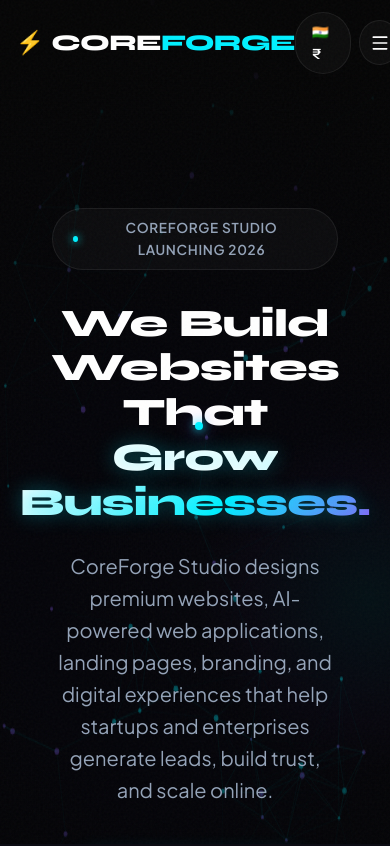
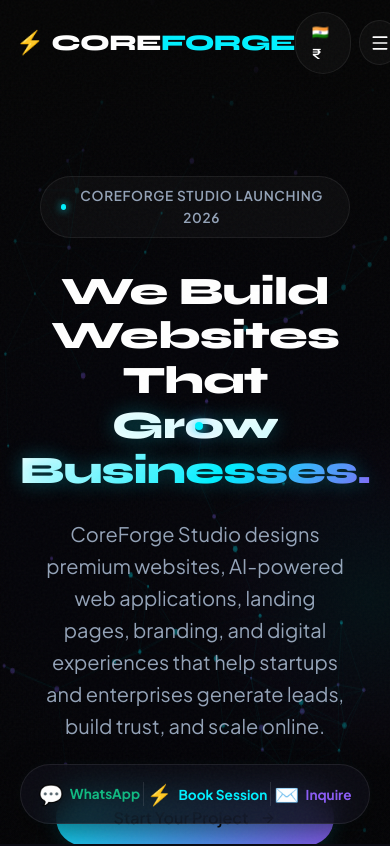
Before and after one commit to uk0976/CoreForge-Studio, a React (Vite) app: page / in a window 390 px wide. Shown: the top 846 px of the page. Built offline with nearby package versions, Linux system fonts and the light colour scheme.

Commit message:
design: implement sticky floating actions bar and horizontal technology swipe bar on mobile

```diff
--- a/src/App.jsx
+++ b/src/App.jsx
@@ -219,6 +219,38 @@
 
       {/* Footer Layout */}
       <Footer setRoute={handleRouteUpdate} />
+
+      {/* Mobile Floating Quick-Actions Bar */}
+      <div className="mobile-only-action-bar">
+        <a
+          href="https://wa.me/1234567890"
+          target="_blank"
+          rel="noreferrer"
+          className="action-bar-btn"
+          style={{ color: '#10b981' }}
+        >
+          <span style={{ fontSize: '1.25rem' }}>💬</span>
+          <span>WhatsApp</span>
+        </a>
+        <div style={{ width: '1px', background: 'rgba(255,255,255,0.1)', height: '24px' }} />
+        <button
+          onClick={() => handleRouteUpdate('book-consultation')}
+          className="action-bar-btn"
+          style={{ color: '#00f0ff' }}
+        >
+          <span style={{ fontSize: '1.25rem' }}>⚡</span>
+          <span>Book Session</span>
+        </button>
+        <div style={{ width: '1px', background: 'rgba(255,255,255,0.1)', height: '24px' }} />
+        <button
+          onClick={() => handleRouteUpdate('contact')}
+          className="action-bar-btn"
+          style={{ color: '#8b5cf6' }}
+        >
+          <span style={{ fontSize: '1.25rem' }}>✉️</span>
+          <span>Inquire</span>
+        </button>
+      </div>
     </>
   );
 }
--- a/src/index.css
+++ b/src/index.css
@@ -596,3 +596,71 @@
   padding: 0.75rem !important;
   font-size: 0.9rem;
 }
+
+/* Mobile Quick-Actions Floating Bar */
+.mobile-only-action-bar {
+  display: none;
+}
+
+.hero-viewport {
+  padding: 8rem 2rem 6rem;
+  min-height: 100vh;
+}
+
+@media (max-width: 768px) {
+  .hero-viewport {
+    padding: 6rem 1.25rem 4rem !important;
+    min-height: 85vh !important;
+  }
+
+  .mobile-only-action-bar {
+    display: flex;
+    position: fixed;
+    bottom: 20px;
+    left: 20px;
+    right: 20px;
+    height: 60px;
+    background: rgba(12, 12, 20, 0.85);
+    backdrop-filter: blur(15px);
+    -webkit-backdrop-filter: blur(15px);
+    border: 1px solid rgba(255, 255, 255, 0.08);
+    border-radius: 50px;
+    z-index: 998;
+    align-items: center;
+    justify-content: space-around;
+    box-shadow: 0 10px 30px rgba(0, 0, 0, 0.5), 0 0 15px rgba(0, 240, 255, 0.03);
+    padding: 0 1rem;
+    animation: slideUpActionBar 0.6s cubic-bezier(0.16, 1, 0.3, 1) forwards;
+  }
+  .action-bar-btn {
+    display: flex;
+    align-items: center;
+    gap: 0.4rem;
+    font-size: 0.85rem;
+    font-weight: 700;
+    cursor: pointer;
+    text-decoration: none;
+    transition: transform 0.2s;
+    background: none;
+    border: none;
+  }
+  .action-bar-btn:active {
+    transform: scale(0.95);
+  }
+
+  /* Add bottom offset to footer so floating bar doesn't cover elements */
+  footer {
+    padding-bottom: 7.5rem !important;
+  }
+}
+
+@keyframes slideUpActionBar {
+  from {
+    transform: translateY(100px);
+    opacity: 0;
+  }
+  to {
+    transform: translateY(0);
+    opacity: 1;
+  }
+}
--- a/src/pages/Home.jsx
+++ b/src/pages/Home.jsx
@@ -148,7 +148,9 @@
   return (
     <div style={{ position: 'relative' }}>
       {/* 2. Hero Section */}
-      <section style={{
+      <section
+        className="hero-viewport"
+        style={{
           position: 'relative',
           minHeight: '100vh',
           overflow: 'hidden',
@@ -157,7 +159,8 @@
           justifyContent: 'center',
           alignItems: 'center',
           padding: '8rem 2rem 6rem'
-      }}>
+        }}
+      >
         <canvas ref={canvasRef} style={{ position: 'absolute', top: 0, left: 0, width: '100%', height: '100%', zIndex: 1 }} />
 
         {/* Vignette Overlay */}
--- a/src/pages/Technologies.jsx
+++ b/src/pages/Technologies.jsx
@@ -87,7 +87,7 @@
         <div style={{ display: 'grid', gridTemplateColumns: '1.2fr 1.8fr', gap: '4rem' }} className="tech-split">
 
           {/* Left Column: 10 Categories List */}
-          <div style={{ display: 'flex', flexDirection: 'column', gap: '0.75rem' }}>
+          <div className="tech-tabs-container" style={{ display: 'flex', flexDirection: 'column', gap: '0.75rem' }}>
             {categories.map((cat) => (
               <button
                 key={cat}
@@ -155,7 +155,24 @@
         @media (max-width: 900px) {
           .tech-split {
             grid-template-columns: 1fr !important;
-            gap: 2.5rem !important;
+            gap: 1.5rem !important;
+          }
+          .tech-tabs-container {
+            flex-direction: row !important;
+            overflow-x: auto !important;
+            padding: 0.5rem 0.25rem !important;
+            gap: 0.5rem !important;
+            white-space: nowrap !important;
+            -ms-overflow-style: none;
+            scrollbar-width: none;
+          }
+          .tech-tabs-container::-webkit-scrollbar {
+            display: none;
+          }
+          .tech-tabs-container button {
+            flex-shrink: 0 !important;
+            padding: 0.8rem 1.2rem !important;
+            font-size: 0.85rem !important;
           }
         }
       `}</style>
```
Lines whose indentation alone changed are shown as unchanged.
